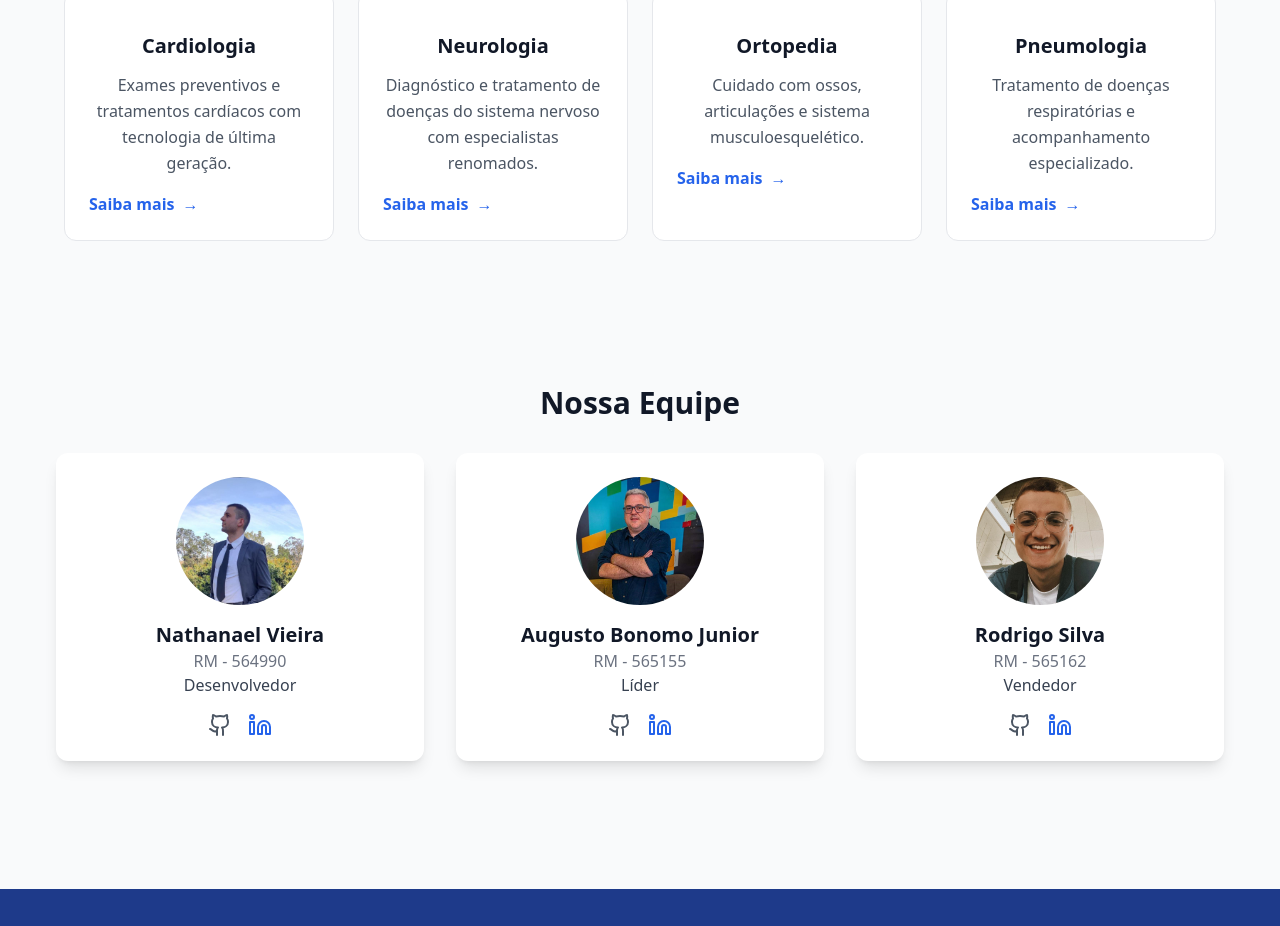
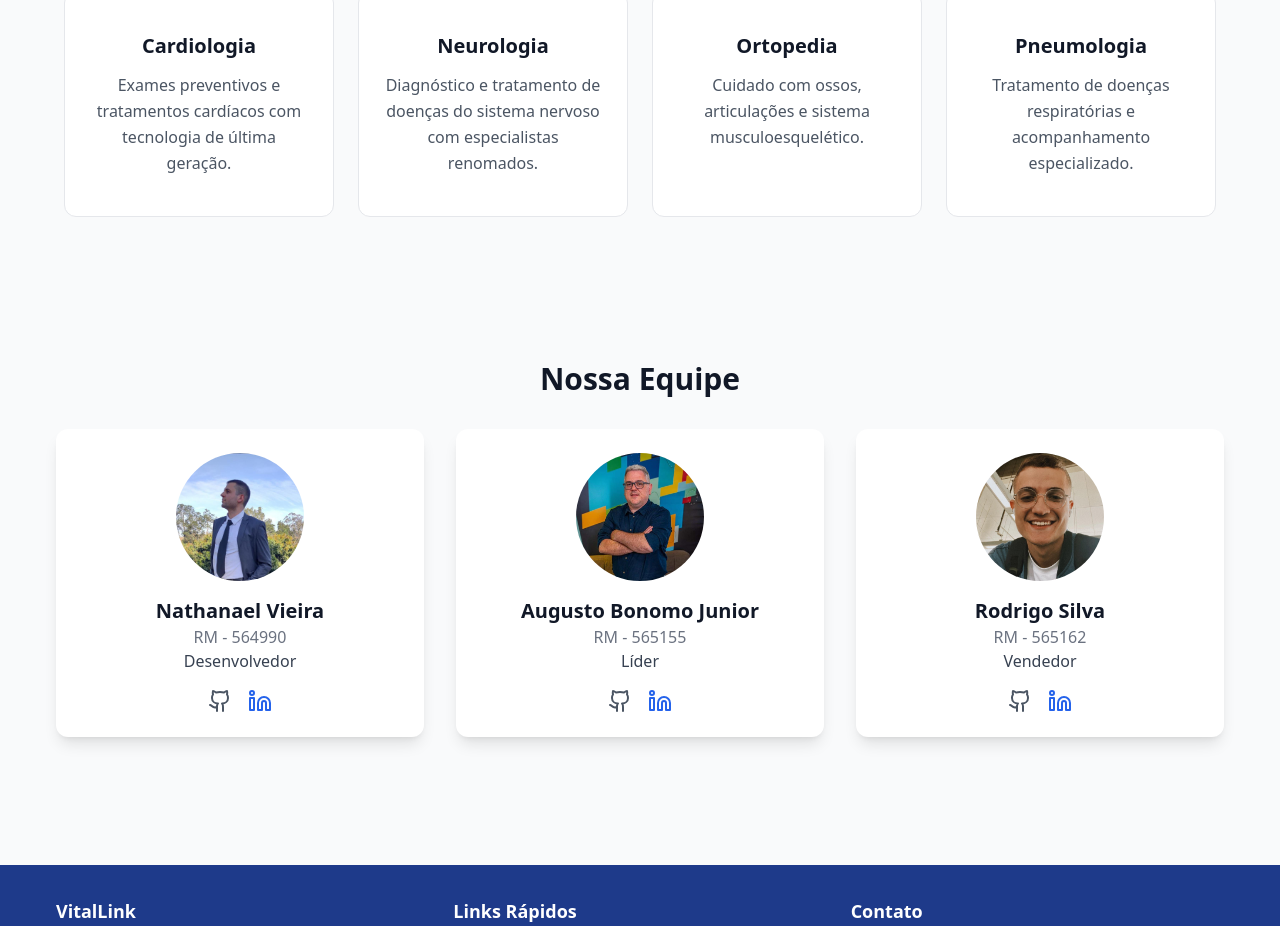
Before and after one commit to Rcsilva05/site-sprint3, a React (Vite) app: page / in a window 1280 px wide. Shown: the part 909-1835 px from the top of the page. Built offline with nearby package versions, Linux system fonts and the light colour scheme.

Commit message:
Remove botão do arquivo Specialties.tsx

```diff
--- a/src/components/Specialties.tsx
+++ b/src/components/Specialties.tsx
@@ -43,9 +43,6 @@ export default function Specialties() {
               <div className="text-4xl mb-4">{item.icon}</div>
               <h3 className="text-xl font-bold text-gray-900 mb-3">{item.nome}</h3>
               <p className="text-gray-600 mb-4 leading-relaxed">{item.descricao}</p>
-              <button className="text-blue-600 font-semibold hover:text-blue-700 transition-colors flex items-center">
-                Saiba mais <span className="ml-2">→</span>
-              </button>
             </div>
           ))}
         </div>
```
